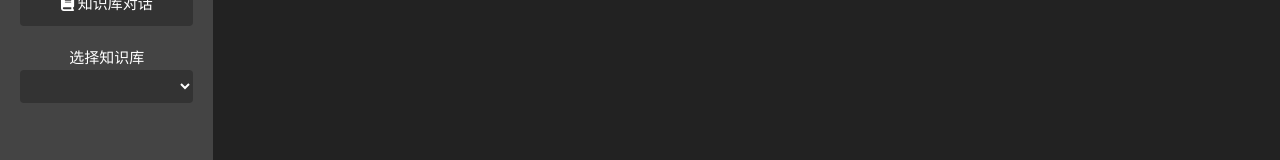
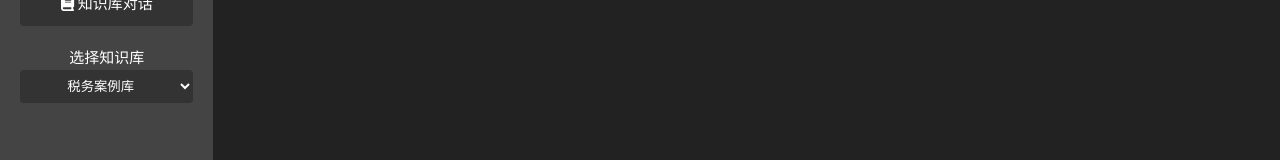
Before and after one commit to awuliwu/TaxBigModel, a Vue app: page /knowledge-base in a window 1280 px wide. Shown: the part 189-349 px from the top of the page. Built offline with nearby package versions, Linux system fonts and the light colour scheme.

Commit message:
切换知识库成功

```diff
--- a/src/App.vue
+++ b/src/App.vue
@@ -5,9 +5,10 @@
       <button v-show="isCollapsed" class="expand-button" @click="toggleCollapse(false)">&#9654;</button>
       <div class="left-sidebar" v-show="!isCollapsed">
         <header-component @toggle="toggleCollapse"></header-component>
-        <sidebar-component></sidebar-component>
+        <sidebar-component @update:knowledgeBase="updateKnowledgeBase"></sidebar-component>
       </div>
-      <router-view class="main-content" :class="{ 'full-width': isCollapsed }"></router-view>
+      <router-view class="main-content" :class="{ 'full-width': isCollapsed } " :selectedKnowledgeBase="selectedKnowledgeBase"></router-view>
+<!--      <router-view :selectedKnowledgeBase="selectedKnowledgeBase"></router-view>-->
     </div>
   </div>
 </template>
@@ -24,12 +25,16 @@ export default {
   },
   data() {
     return {
-      isCollapsed: false // 控制侧边栏和头部的折叠状态，初始显示
+      isCollapsed: false, // 控制侧边栏和头部的折叠状态，初始显示
+      selectedKnowledgeBase: '税务案例库' // 默认选中的知识库
     };
   },
   methods: {
     toggleCollapse(collapsed) {
       this.isCollapsed = collapsed;
+    },
+    updateKnowledgeBase(newKnowledgeBase) {
+        this.selectedKnowledgeBase = newKnowledgeBase;
     }
   }
 };
--- a/src/components/KnowledgeBase.vue
+++ b/src/components/KnowledgeBase.vue
@@ -28,7 +28,9 @@ export default {
     UserInputHistory,
     ModelResponseHistory,
   },
-
+  props: {
+      selectedKnowledgeBase: String // 接收从 SidebarComponent 传递来的选中的知识库名称
+  },
   data() {
     return {
       userInput: '',
@@ -45,7 +47,7 @@ export default {
 
         const payload = {
           query: this.userInput,
-          knowledge_base_name: "samples", // 修改为接口所需字段
+          knowledge_base_name: this.selectedKnowledgeBase, // 使用传递来的选中的知识库名称
           top_k: 3, // 根据需要设置
           score_threshold: 1, // 根据需要设置
           history: this.history, // 保持历史记录
@@ -62,8 +64,15 @@ export default {
           const response = await this.$axios.post('/chat/knowledge_base_chat', payload, {
             responseType: 'json'
           });
+          console.log(this.selectedKnowledgeBase)
+          let jsonResponse = response.data;
 
-          const jsonResponse = response.data; // 直接解析JSON响应
+          // 如果返回的数据有前缀 "data: "，则移除它
+          if (typeof jsonResponse === 'string' && jsonResponse.startsWith('data: ')) {
+              jsonResponse = jsonResponse.substring(5);
+          }
+
+          jsonResponse = JSON.parse(jsonResponse); // 解析JSON
 
           console.log(jsonResponse); // 检查解析后的数据结构
           if (jsonResponse && jsonResponse.answer) { // 根据实际返回的数据结构检查
--- a/src/components/MainContent.vue
+++ b/src/components/MainContent.vue
@@ -64,7 +64,7 @@ export default {
         this.userInput = ''; // 清空输入框
 
         try {
-          const response = await this.$axios.post('/chat/knowledge_base_chat', payload, {
+          const response = await this.$axios.post('/chat/chat', payload, {
             responseType: 'text'
           });
 
--- a/src/components/Sidebar.vue
+++ b/src/components/Sidebar.vue
@@ -8,10 +8,10 @@
     </router-link>
     <div v-if="isKnowledgeBasePath" class="menu-select">
       <label for="knowledge-base-select">选择知识库</label>
-      <select id="knowledge-base-select" v-model="selectedKnowledgeBase">
-        <option value="kb1">知识库 1</option>
-        <option value="kb2">知识库 2</option>
-        <option value="kb3">知识库 3</option>
+      <select id="knowledge-base-select" v-model="selectedKnowledgeBase" @change="updateKnowledgeBase">
+        <option value="税务案例库">税务案例库</option>
+        <option value="税务相关法规库">税务相关法规库</option>
+        <option value="税务基础知识库">税务基础知识库</option>
         <!-- 添加更多选项 -->
       </select>
     </div>
@@ -33,7 +33,7 @@ export default {
 
   data() {
     return {
-      selectedKnowledgeBase: '', // 添加选中的知识库
+      selectedKnowledgeBase: '税务案例库', // 添加选中的知识库
     };
   },
 
@@ -41,6 +41,11 @@ export default {
     isKnowledgeBasePath() {
       return this.$route.path === '/knowledge-base';
     }
+  },
+  methods: {
+      updateKnowledgeBase() {
+          this.$emit('update:knowledgeBase', this.selectedKnowledgeBase);
+      },
   }
 };
 </script>
```
Lines whose indentation alone changed are shown as unchanged.
